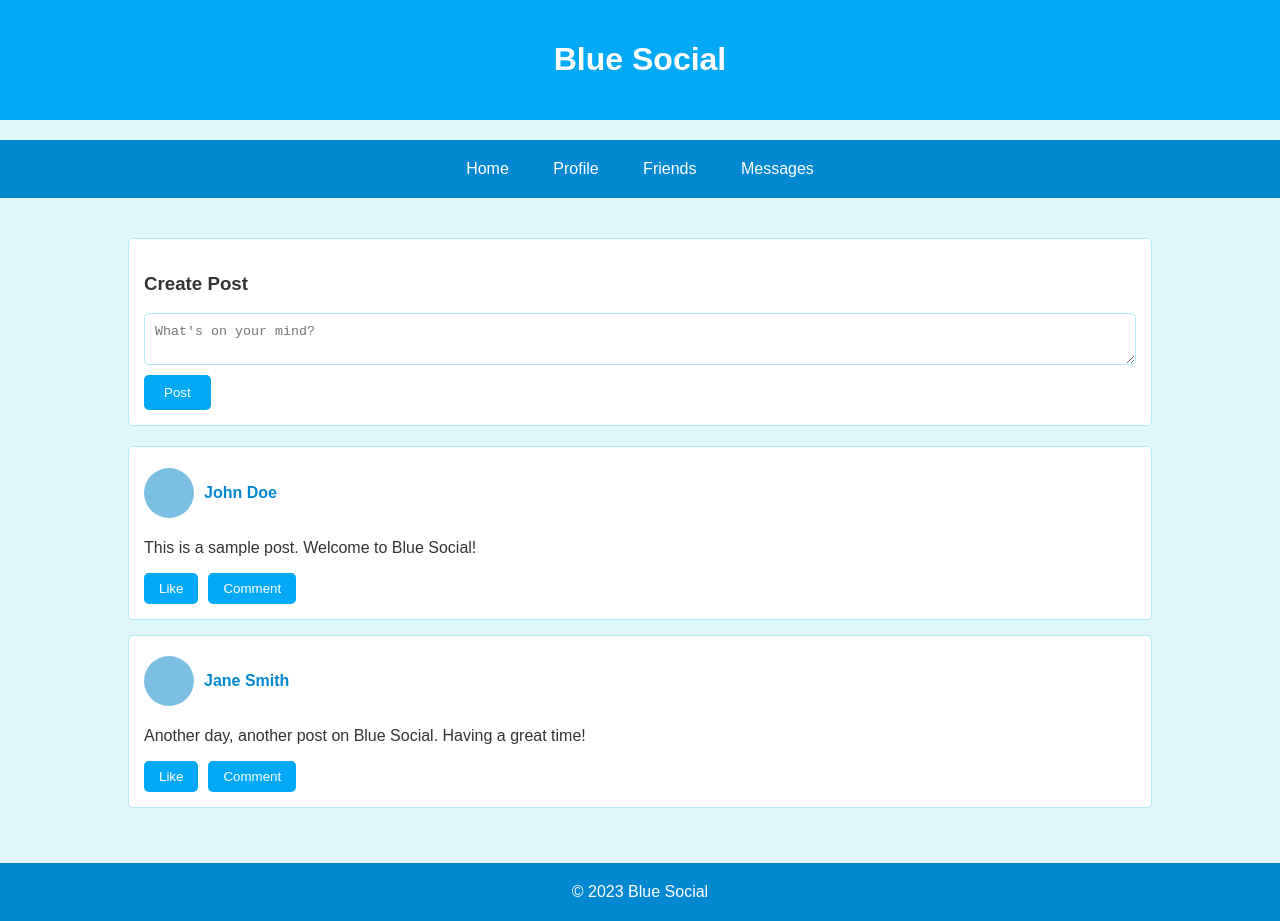
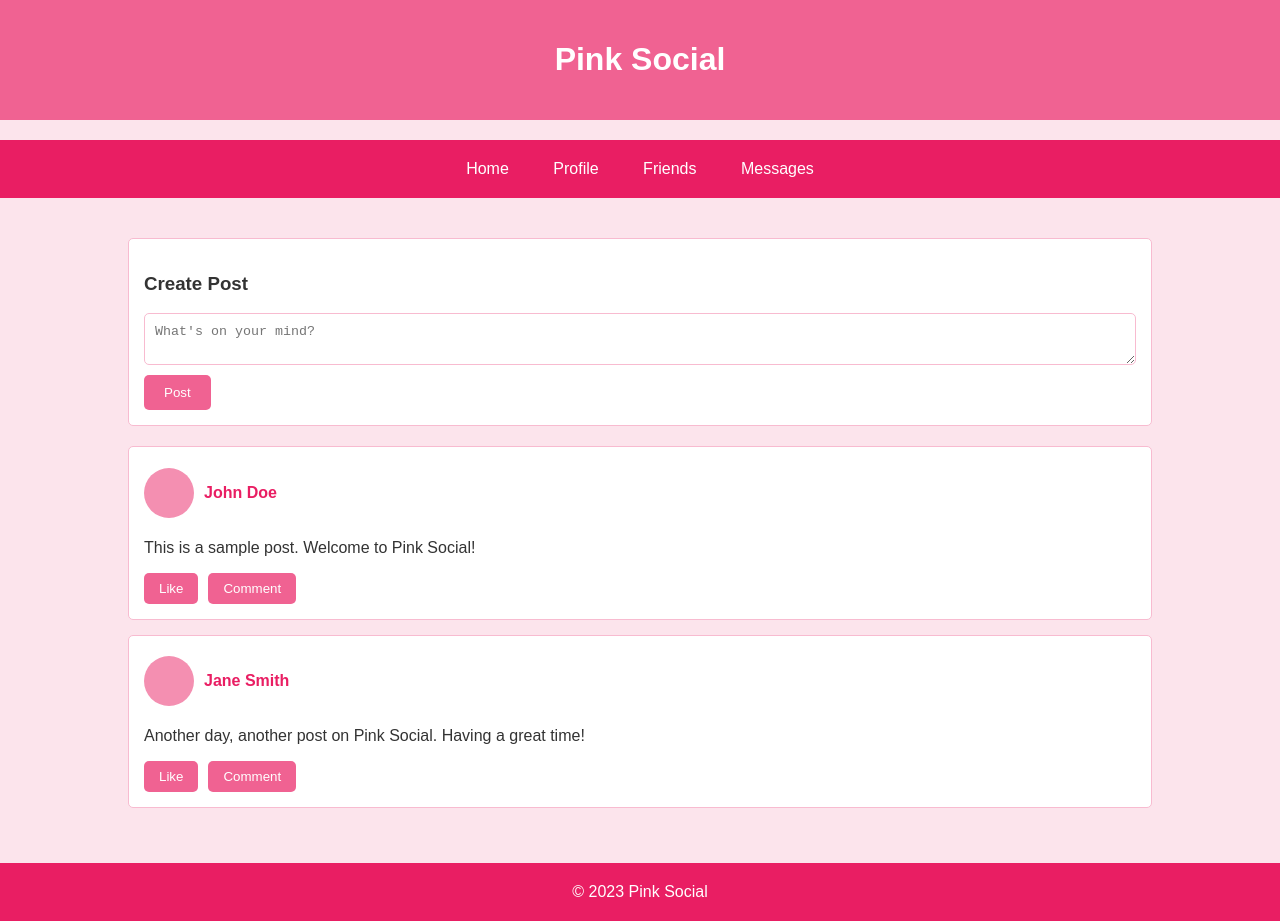
Before and after one commit to psudeoR3BEL/hello-world-site13, a plain HTML site: page index.html in a window 1280 px wide. Drawn offline with Linux system fonts and the light colour scheme.

Commit message:
change the website theme to pink color

```diff
--- a/index.html
+++ b/index.html
@@ -2,12 +2,12 @@
 <head>
     <meta charset="UTF-8">
     <meta name="viewport" content="width=device-width, initial-scale=1.0">
-    <title>Blue Social Media</title>
+    <title>Pink Social Media</title>
     <style>
         body {
             font-family: Arial, sans-serif;
             margin: 0;
-            background-color: #e0f7fa; /* Light blue background */
+            background-color: #fce4ec; /* Light pink background */
             color: #333;
         }
 
@@ -18,7 +18,7 @@
         }
 
         header {
-            background-color: #03a9f4; /* Medium blue header */
+            background-color: #f06292; /* Medium pink header */
             color: white;
             padding: 20px 0;
             text-align: center;
@@ -26,7 +26,7 @@
         }
 
         nav {
-            background-color: #0288d1; /* Darker blue nav */
+            background-color: #e91e63; /* Darker pink nav */
             color: white;
             padding: 10px 0;
             text-align: center;
@@ -41,12 +41,12 @@
         }
 
         nav a:hover {
-            background-color: #01579b; /* Even darker blue on hover */
+            background-color: #c2185b; /* Even darker pink on hover */
         }
 
         .post {
             background-color: white;
-            border: 1px solid #b2ebf2; /* Light blue border */
+            border: 1px solid #f8bbd0; /* Light pink border */
             padding: 15px;
             margin-bottom: 15px;
             border-radius: 5px;
@@ -61,14 +61,14 @@
         .profile-pic {
             width: 50px;
             height: 50px;
-            background-color: #7bc0e3; /* Placeholder profile pic color */
+            background-color: #f48fb1; /* Placeholder profile pic color */
             border-radius: 50%;
             margin-right: 10px;
         }
 
         .username {
             font-weight: bold;
-            color: #0288d1; /* Darker blue username */
+            color: #e91e63; /* Darker pink username */
         }
 
         .post-content {
@@ -81,7 +81,7 @@
         }
 
         .post-actions button {
-            background-color: #03a9f4; /* Medium blue button */
+            background-color: #f06292; /* Medium pink button */
             color: white;
             border: none;
             padding: 8px 15px;
@@ -91,12 +91,12 @@
         }
 
         .post-actions button:hover {
-            background-color: #0288d1; /* Darker blue button on hover */
+            background-color: #e91e63; /* Darker pink button on hover */
         }
 
         .create-post {
             background-color: white;
-            border: 1px solid #b2ebf2; /* Light blue border */
+            border: 1px solid #f8bbd0; /* Light pink border */
             padding: 15px;
             margin-bottom: 20px;
             border-radius: 5px;
@@ -106,13 +106,13 @@
             width: 100%;
             padding: 10px;
             margin-bottom: 10px;
-            border: 1px solid #b2ebf2; /* Light blue border */
+            border: 1px solid #f8bbd0; /* Light pink border */
             border-radius: 5px;
             box-sizing: border-box;
         }
 
         .create-post button {
-            background-color: #03a9f4; /* Medium blue button */
+            background-color: #f06292; /* Medium pink button */
             color: white;
             border: none;
             padding: 10px 20px;
@@ -121,13 +121,13 @@
         }
 
         .create-post button:hover {
-            background-color: #0288d1; /* Darker blue button on hover */
+            background-color: #e91e63; /* Darker pink button on hover */
         }
 
         footer {
             text-align: center;
             padding: 20px 0;
-            background-color: #0288d1; /* Darker blue footer */
+            background-color: #e91e63; /* Darker pink footer */
             color: white;
             margin-top: 20px;
         }
@@ -135,7 +135,7 @@
 </head>
 <body>
     <header>
-        <h1>Blue Social</h1>
+        <h1>Pink Social</h1>
     </header>
 
     <nav>
@@ -160,7 +160,7 @@
                     <h4 class="username">John Doe</h4>
                 </div>
                 <div class="post-content">
-                    <p>This is a sample post. Welcome to Blue Social!</p>
+                    <p>This is a sample post. Welcome to Pink Social!</p>
                 </div>
                 <div class="post-actions">
                     <button>Like</button>
@@ -174,7 +174,7 @@
                     <h4 class="username">Jane Smith</h4>
                 </div>
                 <div class="post-content">
-                    <p>Another day, another post on Blue Social. Having a great time!</p>
+                    <p>Another day, another post on Pink Social. Having a great time!</p>
                 </div>
                 <div class="post-actions">
                     <button>Like</button>
@@ -185,7 +185,7 @@
     </div>
 
     <footer>
-        &copy; 2023 Blue Social
+        &copy; 2023 Pink Social
     </footer>
 
     <script>
```
